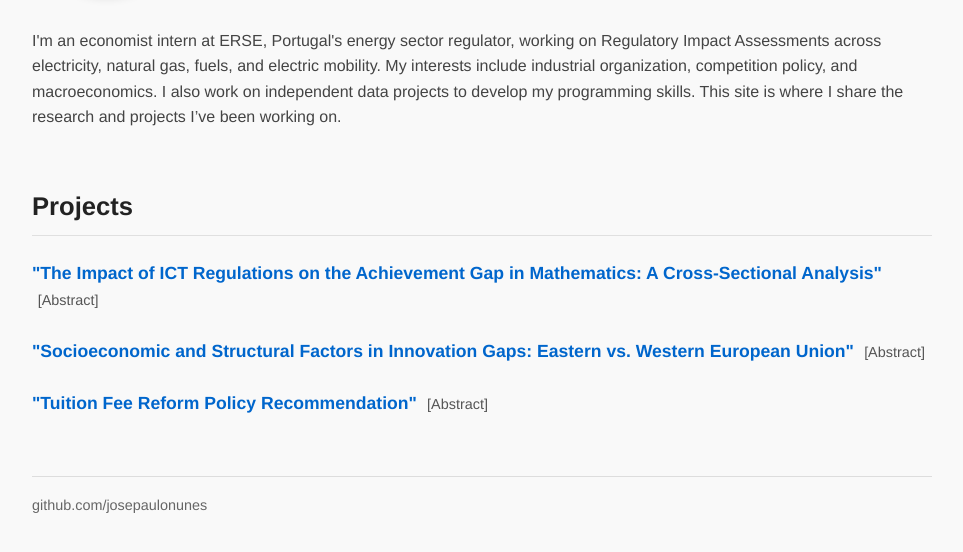
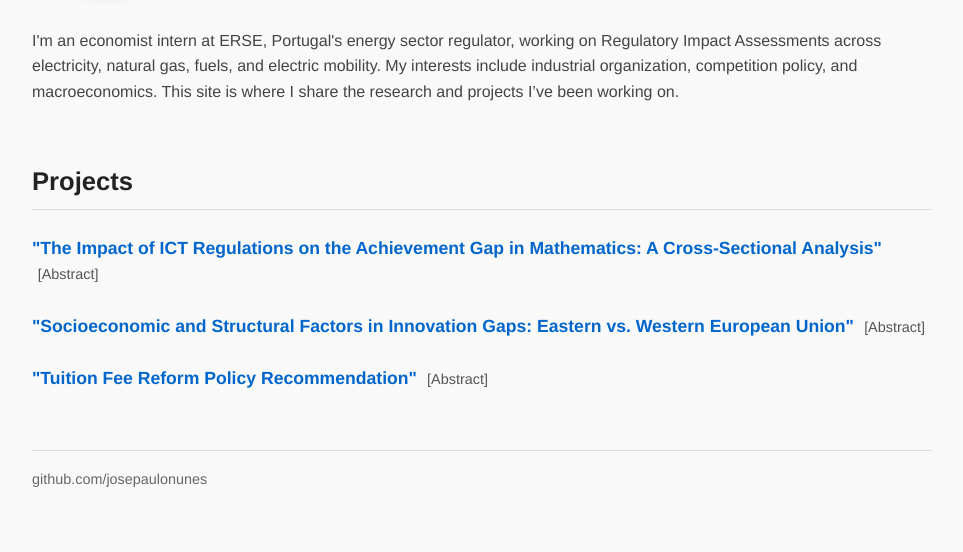
Before and after one commit to josepaulonunes/josepaulonunes.github.io, a Jekyll site: the page built from index.md, in a window 1280 px wide, cut to the strip 277-829 px from the top of the page. Shown: the whole strip, without its empty margins (158-1121 px from the left). Built offline with Jekyll 4.4.1, drawn with Linux system fonts in a browser that asks for light colours.

Commit message:
Update index.md

```diff
--- a/index.md
+++ b/index.md
@@ -35,7 +35,7 @@ title: José Nunes
 </div>
 
 <p class="blurb">
-I'm an economist intern at ERSE, Portugal's energy sector regulator, working on Regulatory Impact Assessments across electricity, natural gas, fuels, and electric mobility. My interests include industrial organization, competition policy, and macroeconomics. I also work on independent data projects to develop my programming skills. This site is where I share the research and projects I’ve been working on.
+I'm an economist intern at ERSE, Portugal's energy sector regulator, working on Regulatory Impact Assessments across electricity, natural gas, fuels, and electric mobility. My interests include industrial organization, competition policy, and macroeconomics. This site is where I share the research and projects I’ve been working on.
 </p>
 
 <h2>Projects</h2>
```
